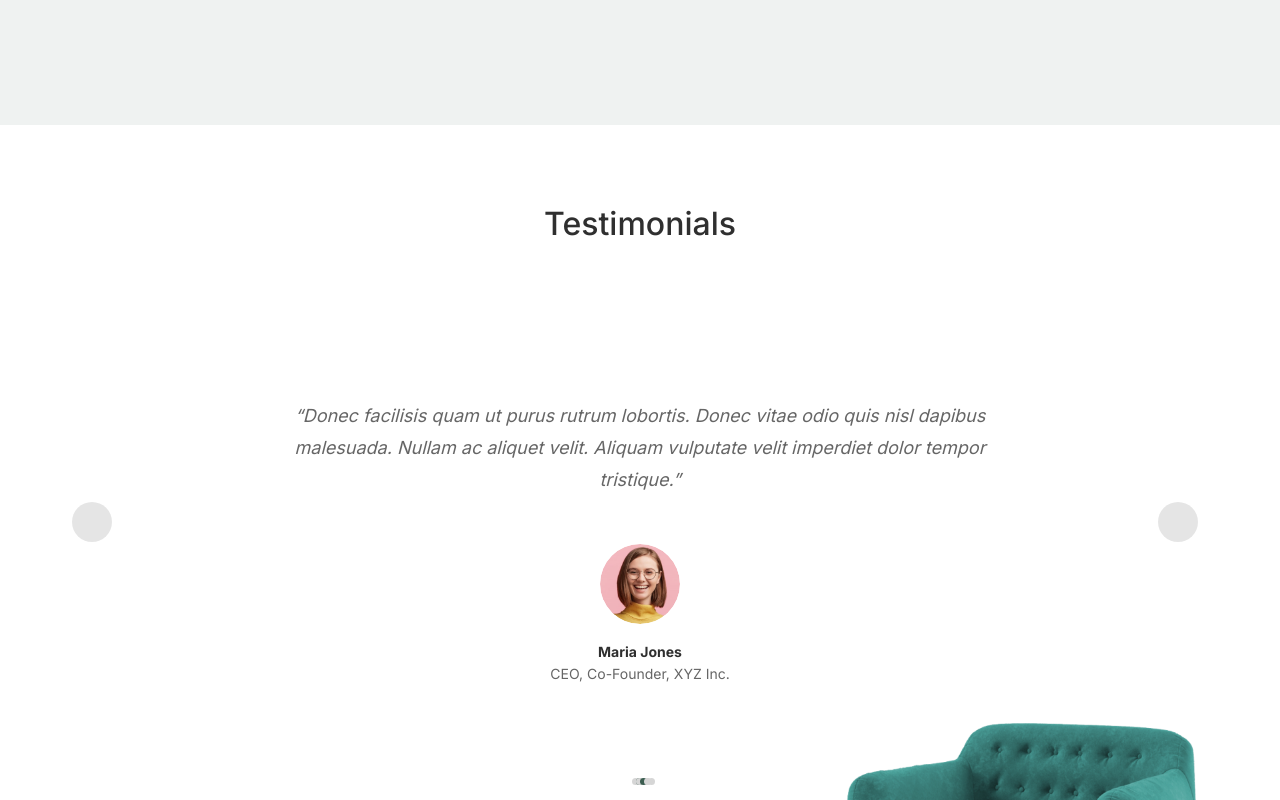
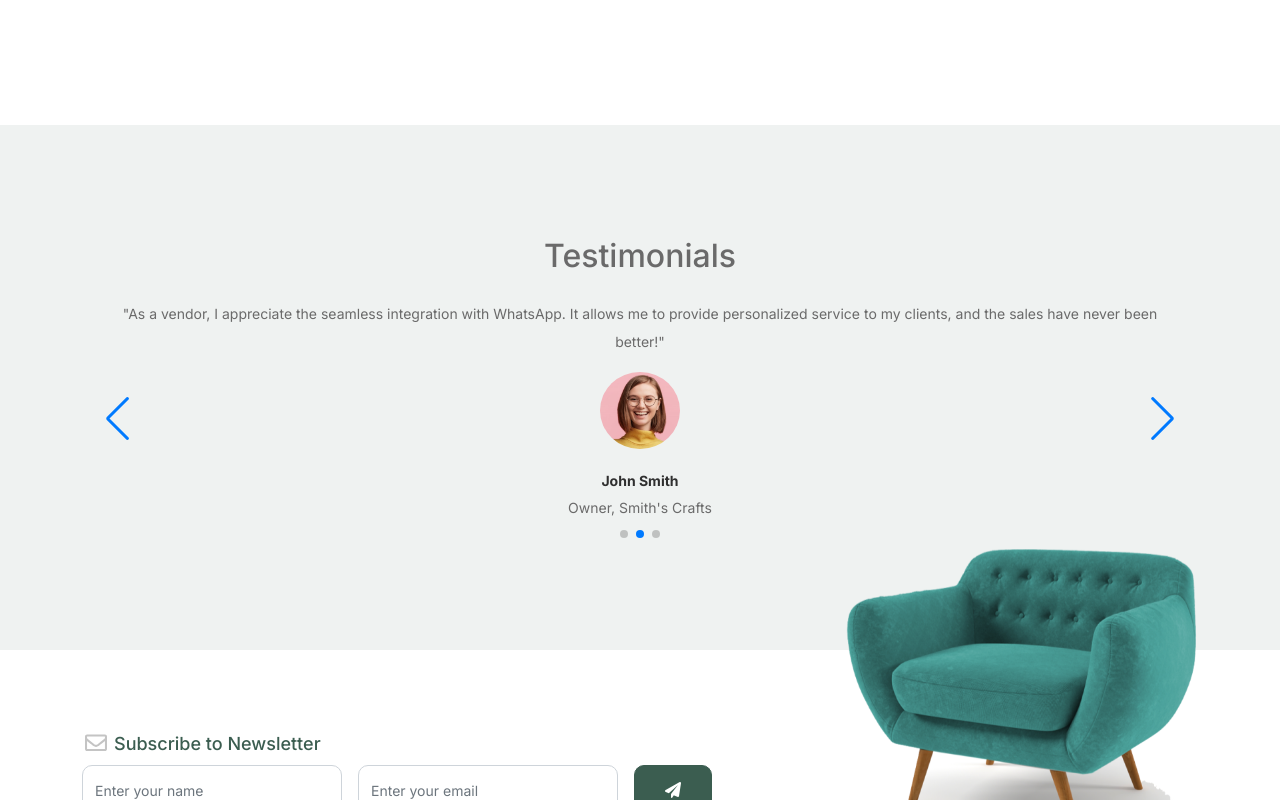
Before and after one commit to thomsontochi/Developia_Discord_frontend_repo, a React (Vite) app: page / in a window 1280 px wide. Shown: the part 2260-3060 px from the top of the page. Built offline with nearby package versions, Linux system fonts and the light colour scheme.

Commit message:
landing page complete

```diff
--- a/index.html
+++ b/index.html
@@ -8,6 +8,7 @@
 
     <!-- Link to CSS files -->
     <link rel="stylesheet" href="/assets/css/bootstrap.min.css">
+    <link href="https://cdnjs.cloudflare.com/ajax/libs/font-awesome/6.0.0-beta3/css/all.min.css" rel="stylesheet">
     <!-- <link rel="stylesheet" href="/assets/css/tiny-slider.css"> -->
     <link rel="stylesheet" href="/assets/css/style.css"> <!-- Make sure this is the last CSS import -->
     <link rel="stylesheet" href="/src/index.css">
--- a/package.json
+++ b/package.json
@@ -13,8 +13,7 @@
     "react": "^18.3.1",
     "react-dom": "^18.3.1",
     "react-router-dom": "^6.27.0",
-    "tiny-slider": "^2.9.4",
-    "tiny-slider-react": "^0.5.7"
+    "swiper": "^11.1.14"
   },
   "devDependencies": {
     "@eslint/js": "^9.11.1",
--- a/public/assets/css/style.css
+++ b/public/assets/css/style.css
@@ -1,8 +1,8 @@
 /*
-* Template Name: UntreeStore
-* Template Author: Untree.co
-* Author URI: https://untree.co/
-* License: https://creativecommons.org/licenses/by/3.0/
+* Template Name: Developia
+* Template Author: Devlopia.co
+* Author URI:
+* License:
 */
 @import url("https://fonts.googleapis.com/css2?family=Inter:wght@400;500;600;700;800&display=swap");
 body {
@@ -418,7 +418,8 @@ a {
       z-index: -1; }
 
 .testimonial-section {
-  padding: 3rem 0 7rem 0; }
+  padding: 7rem 0 7rem 0;
+  }
 
 .testimonial-slider-wrap {
   position: relative; }
--- a/src/App.jsx
+++ b/src/App.jsx
@@ -8,7 +8,6 @@ import Hero from './components/Hero';
 import Product from './components/Product';
 import Wcu from './components/layouts/Wcu';
 import PopularProduct from './components/layouts/PopularProduct';
-
 import Testimonials from './components/Testimonials';
 
 
--- a/src/components/Testimonials.jsx
+++ b/src/components/Testimonials.jsx
@@ -1,100 +1,94 @@
 import React from "react";
-import { useEffect, useRef } from 'react';
-import { tns } from "tiny-slider";
-import 'tiny-slider/dist/tiny-slider.css';
-import './testimonials.css'// Make sure to create this CSS file
+import { Swiper, SwiperSlide } from "swiper/react";
+import { Navigation, Autoplay, Pagination } from "swiper/modules";
+// Import Swiper styles
+import "swiper/css";
+import "swiper/css/navigation";
+import "swiper/css/pagination";
 
-const Testimonials = () => {
-    const sliderRef = useRef(null);
+import "./testimonials.css"
 
-    useEffect(() => {
-        if (sliderRef.current) {
-            const slider = tns({
-                container: sliderRef.current,
-                items: 1,
-                slideBy: 1,
-                autoplay: true,
-                autoplayTimeout: 5000,
-                autoplayButtonOutput: false,
-                nav: true,
-                navPosition: "bottom",
-                controls: true,
-                speed: 400,
-                mouseDrag: true,
-                controlsContainer: "#testimonial-nav"
-            });
-        }
-    }, []);
-
-    const testimonials = [
+const testimonialData = [
   {
     id: 1,
-            text: "Donec facilisis quam ut purus rutrum lobortis. Donec vitae odio quis nisl dapibus malesuada. Nullam ac aliquet velit. Aliquam vulputate velit imperdiet dolor tempor tristique.",
+    content:
+      "Developia Discord has transformed the way I connect with my customers. The platform is user-friendly, and I can easily manage my orders through WhatsApp. Highly recommend!",
     name: "Maria Jones",
     position: "CEO, Co-Founder, XYZ Inc.",
-            image: "/assets/images/person-1.png"
+    image: "/assets/images/person-1.png",
   },
   {
     id: 2,
-            text: "Donec facilisis quam ut purus rutrum lobortis. Donec vitae odio quis nisl dapibus malesuada. Nullam ac aliquet velit. Aliquam vulputate velit imperdiet dolor tempor tristique.",
-            name: "Maria Jones",
-            position: "CEO, Co-Founder, XYZ Inc.",
-            image: "/assets/images/person-1.png"
+    content:
+      "As a vendor, I appreciate the seamless integration with WhatsApp. It allows me to provide personalized service to my clients, and the sales have never been better!",
+    name: "John Smith",
+    position: "Owner, Smith's Crafts",
+    image: "/assets/images/person-1.png",
   },
   {
     id: 3,
-            text: "Donec facilisis quam ut purus rutrum lobortis. Donec vitae odio quis nisl dapibus malesuada. Nullam ac aliquet velit. Aliquam vulputate velit imperdiet dolor tempor tristique.",
-            name: "Maria Jones",
-            position: "CEO, Co-Founder, XYZ Inc.",
-            image: "/assets/images/person-1.png"
-        }
+    content:
+      "I love shopping through Developia Discord! The variety of products from different vendors is amazing, and the process is so convenient. I always find what I need!",
+    name: "Emily Johnson",
+    position: "Frequent Shopper",
+    image: "/assets/images/person-1.png",
+  },
 ];
 
+const Testimonials = () => {
   return (
-        <div className="testimonial-section">
-            <div className="container">
-                <div className="row justify-content-center">
-                    <div className="col-lg-7 text-center mb-5">
-                        <h2 className="section-title">Testimonials</h2>
-                    </div>
+    <section className="testimonial-section py-16">
+      <div className="container mx-auto px-4">
+        <div className="max-w-3xl mx-auto text-center mb-12">
+          <h2 className="text-3xl font-bold mb-4">Testimonials</h2>
         </div>
 
-                <div className="row justify-content-center">
-                    <div className="col-lg-12">
-                        <div className="testimonial-slider-wrap">
-                            <div className="testimonial-slider" ref={sliderRef}>
-                                {testimonials.map((testimonial) => (
-                                    <div key={testimonial.id} className="item">
+        <div className="relative max-w-4xl mx-auto">
+          <Swiper
+            modules={[Navigation, Autoplay, Pagination]}
+            spaceBetween={30}
+            slidesPerView={1}
+            navigation={true}
+            pagination={{ clickable: true }}
+            loop={true}
+            autoplay={{
+              delay: 3000,
+              disableOnInteraction: false,
+            }}
+            className="testimonial-slider"
+          >
+            {testimonialData.map((testimonial) => (
+              <SwiperSlide key={testimonial.id}>
+                <div className="px-4 py-8">
                   <div className="testimonial-block text-center">
-                                            <blockquote className="mb-5">
-                                                <p>&ldquo;{testimonial.text}&rdquo;</p>
+                    <blockquote className="mb-8">
+                      <p className="text-lg italic text-gray-600">
+                        "{testimonial.content}"
+                      </p>
                     </blockquote>
-
                     <div className="author-info">
-                                                <div className="author-pic">
-                                                    <img src={testimonial.image} alt={testimonial.name} />
+                      <div className="author-pic mb-4" style={{ marginBottom: '20px'}}>
+                        <img
+                          src={testimonial.image}
+                          alt={testimonial.name}
+                          className="w-16 h-16 rounded-full mx-auto object-cover"
+                        />
                       </div>
-                                                <h3 className="font-weight-bold">{testimonial.name}</h3>
-                                                <span className="position d-block mb-3">{testimonial.position}</span>
+                      <h3 className="font-bold text-xl mb-1">
+                        {testimonial.name}
+                      </h3>
+                      <span className="position d-block mb-3">
+                        {testimonial.position}
+                      </span>
                     </div>
                   </div>
                 </div>
+              </SwiperSlide>
             ))}
-                            </div>
-
-                            <div id="testimonial-nav" className="custom-nav">
-                                <button className="prev">
-                                    <span className="icon-keyboard_arrow_left"></span>
-                                </button>
-                                <button className="next">
-                                    <span className="icon-keyboard_arrow_right"></span>
-                                </button>
+          </Swiper>
         </div>
       </div>
-                    </div>
-                </div>
-            </div>
-        </div>
+    </section>
   );
 };
 
--- a/src/components/testimonials.css
+++ b/src/components/testimonials.css
@@ -1,113 +1,21 @@
-.testimonial-section {
-    padding: 80px 0;
-    background-color: #fff;
+img.w-16.h-16.rounded-full.mx-auto.object-cover {
+    max-width: 80px;
+    border-radius: 50%;
 }
 
-.testimonial-slider-wrap {
-    position: relative;
-    padding: 0 50px;
+h3.font-bold.text-xl.mb-1 {
+    font-size: 14px;
+    font-weight: 700;
+    color: #2f2f2f;
+    margin-bottom: 0;
 }
 
-.testimonial-block {
-    padding: 40px;
-    background: #fff;
-    border-radius: 10px;
-    max-width: 780px;
-    margin: 0 auto;
+
+.swiper-pagination.swiper-pagination-clickable.swiper-pagination-bullets.swiper-pagination-horizontal {
+    position: absolute;
+    bottom: -9px;
+    left: 50%;
+    -webkit-transform: translateX(-50%);
+    -ms-transform: translateX(-50%);
+    transform: translateX(-50%);
 }
-
-.testimonial-block blockquote {
-    font-size: 18px;
-    line-height: 1.8;
-    color: #666;
-    font-style: italic;
-    margin-bottom: 30px;
-}
-
-.testimonial-block .author-info {
-    text-align: center;
-}
-
-.testimonial-block .author-info .author-pic {
-    width: 80px;
-    height: 80px;
-    border-radius: 50%;
-    overflow: hidden;
-    margin: 0 auto 20px auto;
-}
-
-.testimonial-block .author-info .author-pic img {
-    width: 100%;
-    height: 100%;
-    object-fit: cover;
-}
-
-.testimonial-block .author-info h3 {
-    font-size: 20px;
-    font-weight: bold;
-    margin-bottom: 5px;
-    color: #333;
-}
-
-.testimonial-block .author-info .position {
-    font-size: 14px;
-    color: #666;
-}
-
-/* Navigation Styles */
-#testimonial-nav {
-    position: absolute;
-    top: 50%;
-    width: 100%;
-    left: 0;
-    transform: translateY(-50%);
-}
-
-#testimonial-nav button {
-    position: absolute;
-    top: 50%;
-    transform: translateY(-50%);
-    width: 40px;
-    height: 40px;
-    border-radius: 50%;
-    background: rgba(0, 0, 0, 0.1);
-    border: none;
-    cursor: pointer;
-    transition: all 0.3s ease;
-}
-
-#testimonial-nav button:hover {
-    background: rgba(0, 0, 0, 0.2);
-}
-
-#testimonial-nav .prev {
-    left: 0;
-}
-
-#testimonial-nav .next {
-    right: 0;
-}
-
-/* Tiny Slider Customization */
-.tns-nav {
-    text-align: center;
-    margin-top: 20px;
-}
-
-.tns-nav button {
-    width: 8px;
-    height: 8px;
-    border-radius: 50%;
-    background: #ddd;
-    border: none;
-    margin: 0 4px;
-    padding: 0;
-}
-
-.tns-nav button.tns-nav-active {
-    background: #000;
-}
-
-.tns-slider {
-    transition: all 0.3s ease;
-}
--- a/src/index.css
+++ b/src/index.css
@@ -73,3 +73,9 @@ button:focus-visible {
   padding: 0;
   text-align: left;
 } */
+
+
+/* why choose us background color */
+.why-choose-section {
+  background-color: white;
+}
```
Also changed, not shown: public/assets/css/bootstrap.min.css, 1 other file (tests, documents, lock files or other folders). Lines whose indentation alone changed are shown as unchanged.
